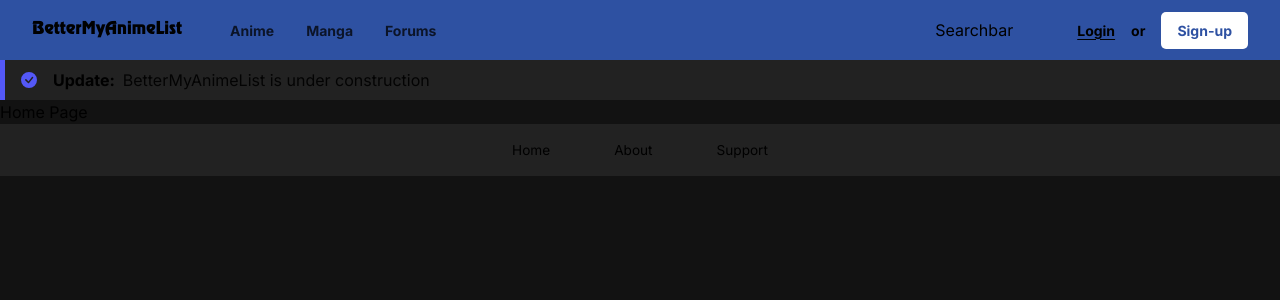
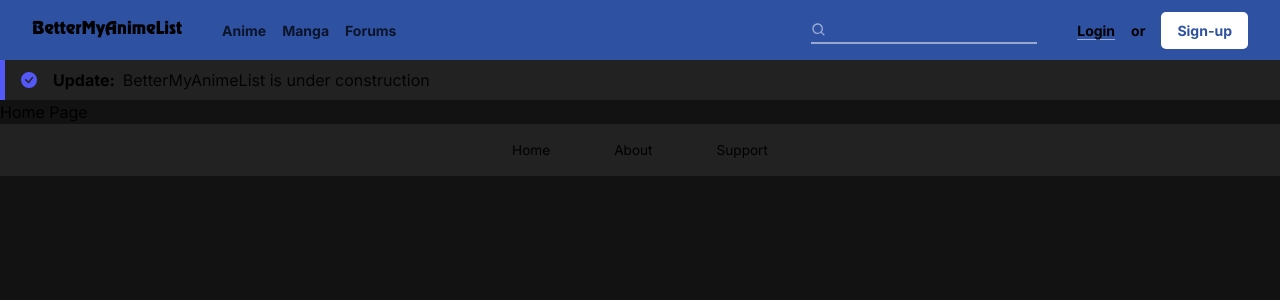
Before and after one commit to szy-kenn/better-myanimelist, a Next.js app: page /home in a window 1280 px wide. Shown: the top 300 px of the page. Built offline with nearby package versions, Linux system fonts and the light colour scheme; no server answers; the database is empty.

Commit message:
fixed navbar layout

```diff
--- a/src/components/Navbar/Searchbar.tsx
+++ b/src/components/Navbar/Searchbar.tsx
@@ -1,7 +1,39 @@
-import React from "react";
+"use client";
+import React, { useRef, useState } from "react";
+import "@/sass/searchbar.scss";
+import { BiSearch } from "react-icons/bi";
+const Searchbar = () => {
+    const [searchText, setSearchText] = useState("");
+    const searchRef = useRef<HTMLDivElement>(null);
 
-const Searchbar = () => {
-    return <div className="searchbar">Searchbar</div>;
+    const handleChange = (e: React.ChangeEvent<HTMLInputElement>) => {
+        setSearchText(e.target.value);
+    };
+
+    const handleFocus = () => {
+        searchRef.current?.classList.remove("blurred");
+        searchRef.current?.classList.add("focused");
+    };
+
+    const handleBlur = () => {
+        searchRef.current?.classList.remove("focused");
+        searchRef.current?.classList.add("blurred");
+    };
+
+    return (
+        <div className="searchbar">
+            <div ref={searchRef} className="blurred">
+                <input
+                    type="text"
+                    onChange={handleChange}
+                    onFocus={handleFocus}
+                    onBlur={handleBlur}
+                    value={searchText}
+                />
+                <BiSearch />
+            </div>
+        </div>
+    );
 };
 
 export default Searchbar;
--- a/src/sass/alert.scss
+++ b/src/sass/alert.scss
@@ -25,7 +25,7 @@
 
     svg {
         position: relative;
-        height: 100%;
+        height: 1rem;
     }
 
     &.success {
--- a/src/sass/navbar.scss
+++ b/src/sass/navbar.scss
@@ -7,17 +7,17 @@
     width: 100%;
     height: 60px;
     background: #2e51a2;
-    // gap: 1rem;
-
-    .navbar-title {
-        padding: 1rem 2rem;
-    }
+    padding: 0.5rem 2rem;
+    gap: 1.5rem;
 
     .options-container {
         display: flex;
         margin-right: auto;
         position: relative;
         height: 100%;
+        margin-right: auto;
+        gap: 1rem;
+        padding: 0 1rem;
 
         p {
             display: flex;
@@ -25,19 +25,16 @@
             font-size: 0.875rem;
             font-weight: bold;
             height: 100%;
-            padding: 0.5rem 1rem;
             opacity: 0.75;
             transition: all 0.1s ease;
 
             &:hover {
                 opacity: 1;
-                // background: #222;
             }
         }
     }
 
     .searchbar {
-        padding: 1rem 2rem;
         margin-left: auto;
     }
 
@@ -45,7 +42,6 @@
         display: flex;
         align-items: center;
         justify-content: space-between;
-        padding: 1rem 2rem;
         gap: 1rem;
         font-weight: bold;
 
@@ -65,7 +61,12 @@
         p {
             font-size: 0.875rem;
             text-decoration: underline;
+            text-decoration-color: rgba(white, 0.5);
             text-underline-offset: 2.5px;
+
+            &:hover {
+                text-decoration-color: rgba(white, 1);
+            }
         }
 
         span {
--- /dev/null
+++ b/src/sass/searchbar.scss
@@ -0,0 +1,49 @@
+.searchbar {
+    position: relative;
+    background: none;
+    padding: 0.5rem 1rem;
+    height: 100%;
+
+    div {
+        position: relative;
+        display: flex;
+        height: 100%;
+
+        &.blurred {
+            svg {
+                fill: rgba(white, 0.5);
+                left: 0;
+            }
+        }
+
+        &.focused {
+            svg {
+                fill: rgba(white, 1);
+                left: 100%;
+                transform: translateX(-100%) translateY(-50%);
+            }
+        }
+
+        input {
+            background: none;
+            border-bottom: 2px solid rgba(white, 0.5);
+            font-size: 0.875rem;
+            padding: 0.25rem 0.5rem;
+            font-weight: bold;
+            transition: all 0.1s ease;
+
+            &:focus {
+                outline: none;
+                border-color: rgba(white, 1);
+            }
+        }
+
+        svg {
+            position: absolute;
+            top: 50%;
+            transform: translateY(-50%);
+            transition: all 0.1s ease;
+            height: 1rem;
+        }
+    }
+}
```
